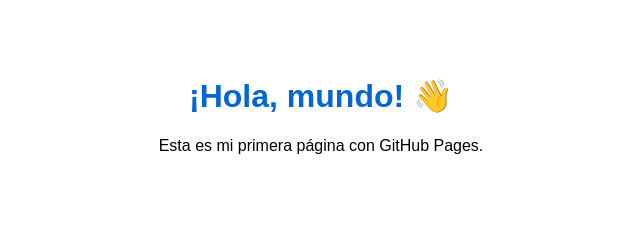
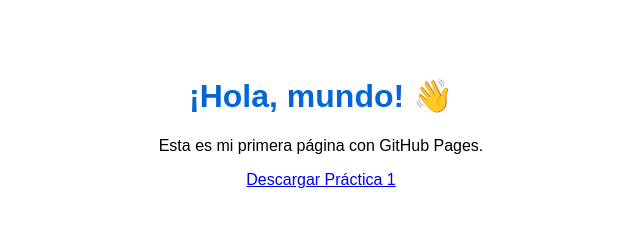
Before and after one commit to jesus-martin-1/PruebasGit-JMD, a plain HTML site: page index.html in a window 1280 px wide. Shown: the whole page, without its empty margins (319-959 px from the left). Drawn offline with Linux system fonts and the light colour scheme.

Commit message:
Add download link for Práctica 1

```diff
--- a/index.html
+++ b/index.html
@@ -12,5 +12,6 @@
 <body>
     <h1>¡Hola, mundo! 👋</h1>
     <p>Esta es mi primera página con GitHub Pages.</p>
+    <a href="Práctica 1 - Pruebas Git y github (2)" download>Descargar Práctica 1</a>
 </body>
 </html>
```
